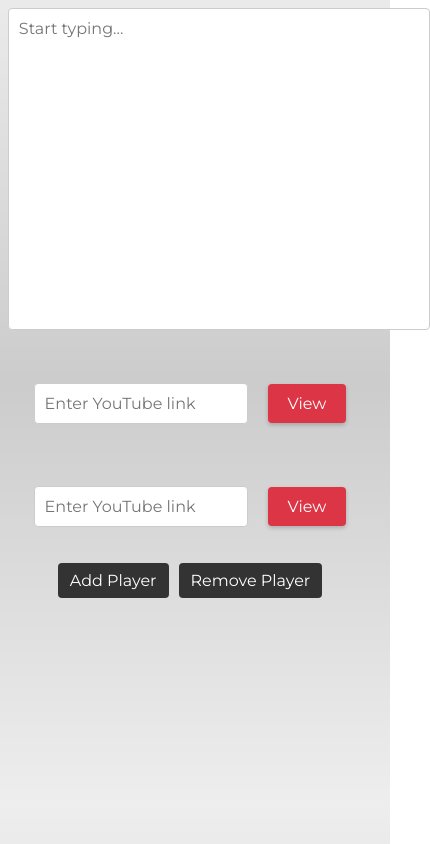
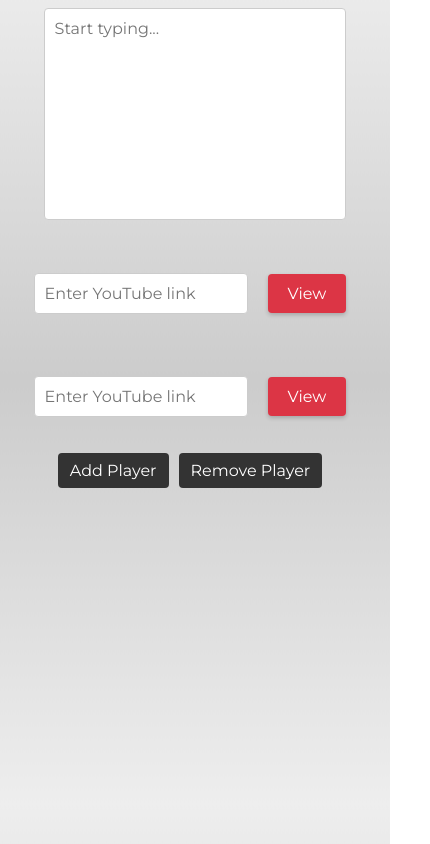
Before and after one commit to ArmSiwatK/play-multiple-videos, a React (Vite) app: page / in a window 390 px wide. Shown: the whole page, 430 px wide, since content can reach past the window. Built offline with nearby package versions, Linux system fonts and the light colour scheme.

Commit message:
Note width

```diff
--- a/src/components/NotePad/NotePad.css
+++ b/src/components/NotePad/NotePad.css
@@ -5,8 +5,8 @@
 }
 
 .notepad-textarea {
-    width: 400px;
-    height: 300px;
+    width: 50%;
+    height: 30%;
     padding: 10px;
     border: 1px solid #ccc;
     border-radius: 4px;
@@ -20,3 +20,16 @@
     border-color: #007bff;
     box-shadow: 0 0 0 2px rgba(0, 123, 255, 0.25);
 }
+
+@media (max-width: 768px) {
+    .notepad-textarea {
+        width: 75%;
+        height: 30%;
+        padding: 10px;
+        border: 1px solid #ccc;
+        border-radius: 4px;
+        font-size: 16px;
+        resize: none;
+        font-family: 'Montserrat', sans-serif;
+    }
+}
```
